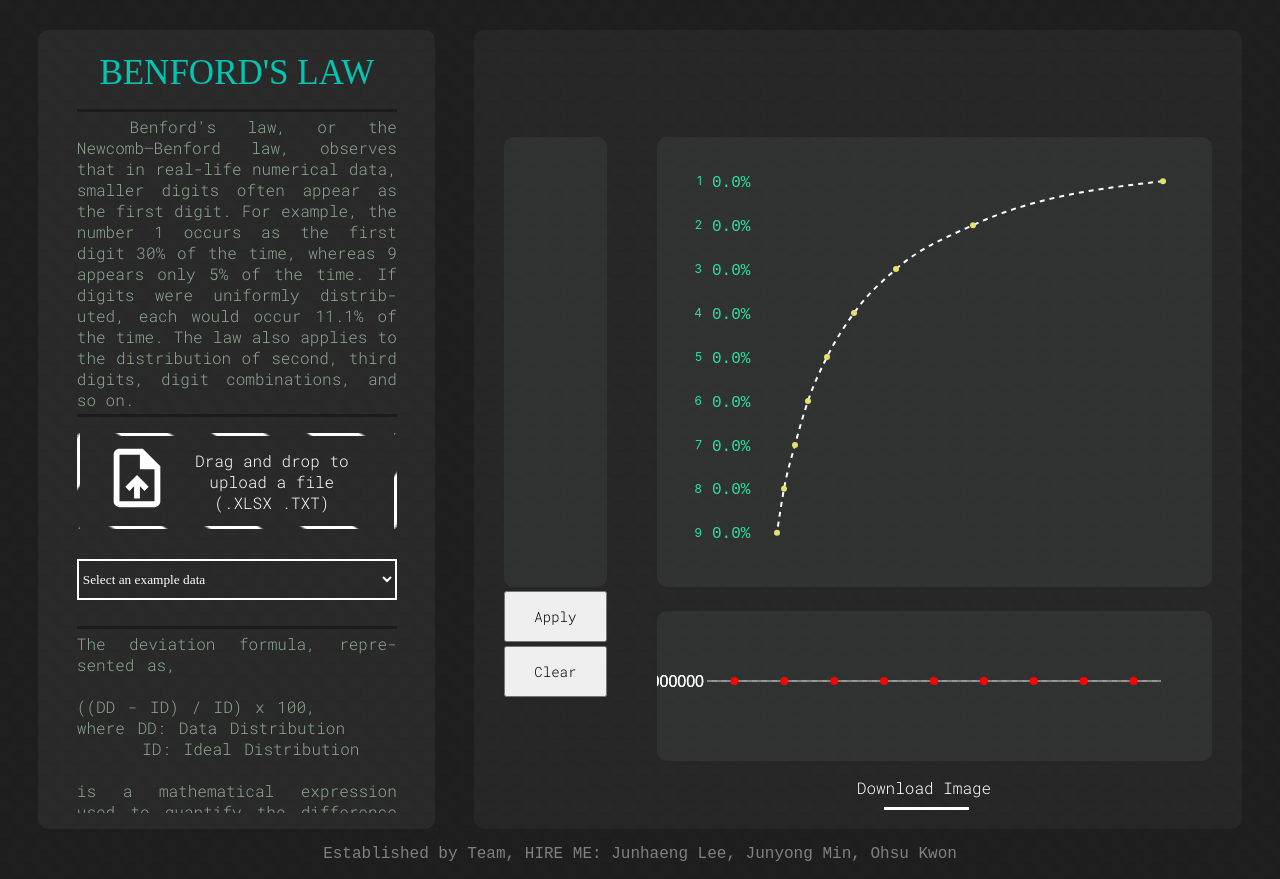
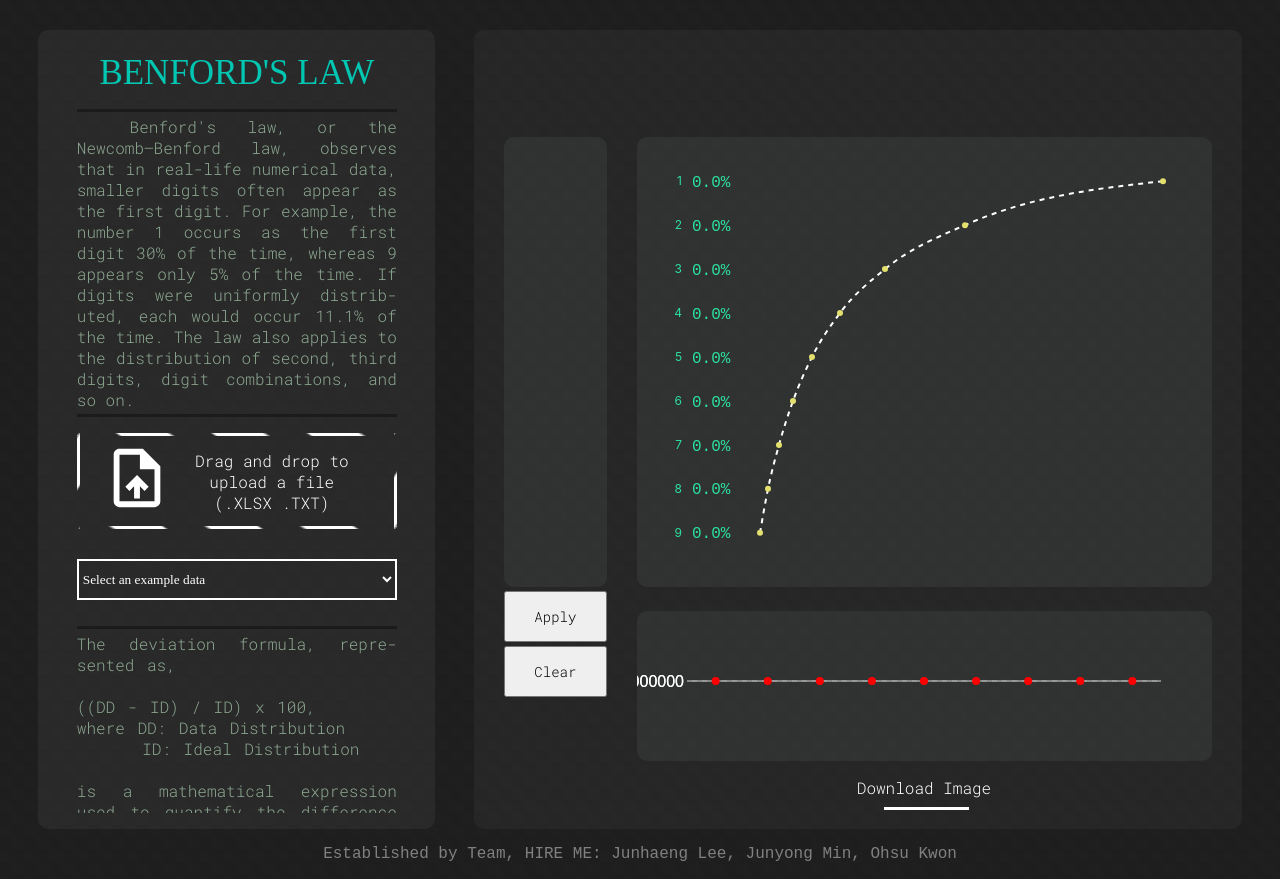
Before and after one commit to wnsdy95/Benford-s-Law, a React (Create React App) app: page / in a window 1280 px wide. Built offline with nearby package versions, Linux system fonts and the light colour scheme; a web font is replaced by a local one.

Commit message:
remove margin

```diff
--- a/src/components/Histogram.css
+++ b/src/components/Histogram.css
@@ -8,7 +8,7 @@
 }
 
 .graph_container {
-  margin-left: 20px;
+  /* margin-left: 20px; */
 }
 
 .graph {
```
